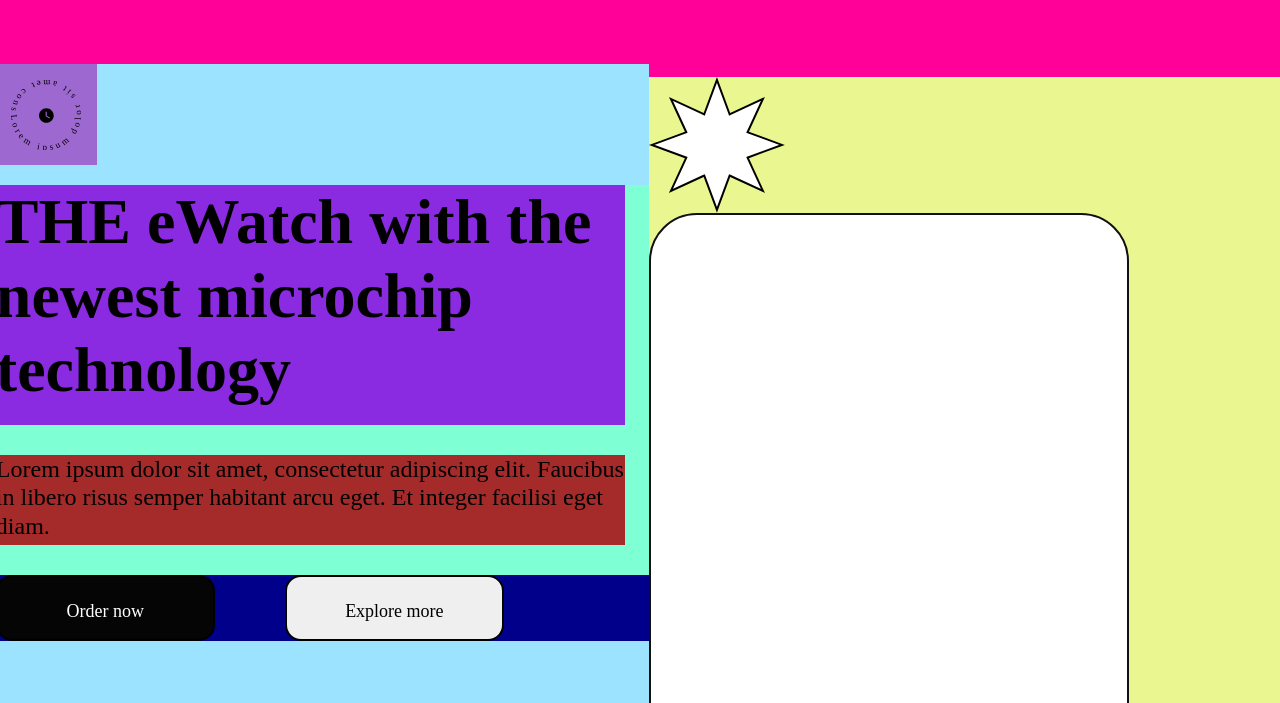
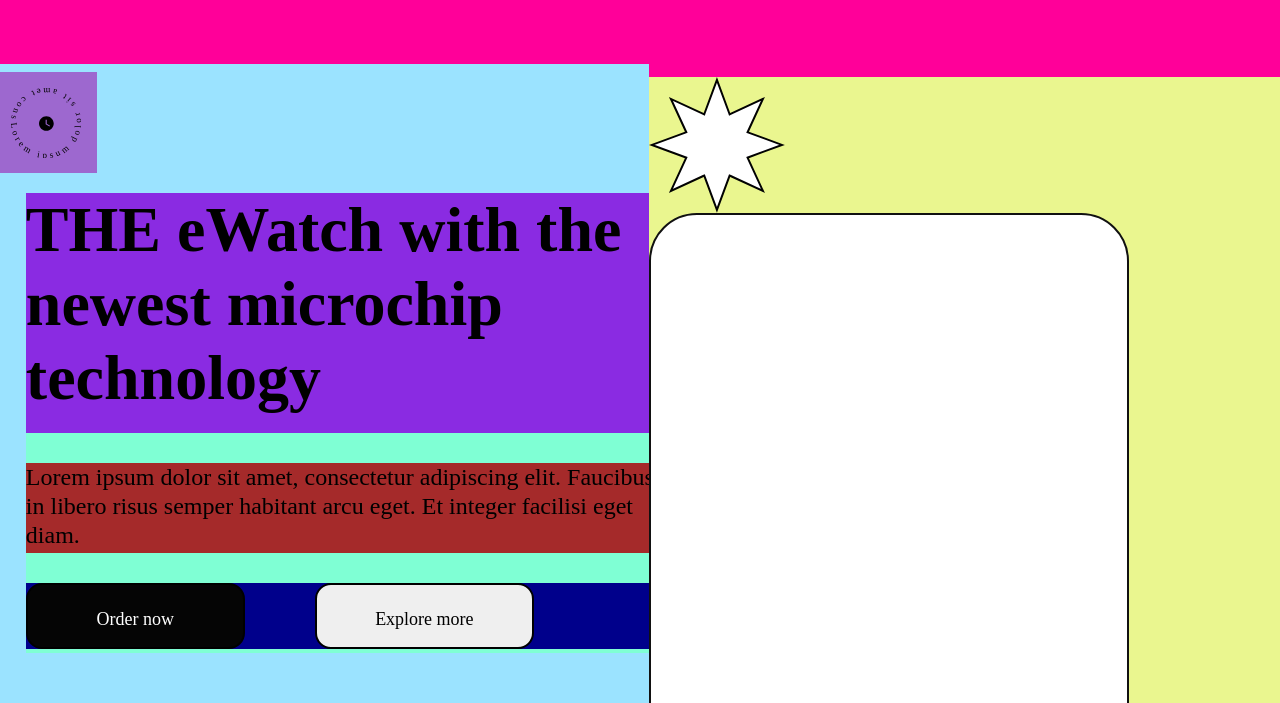
Before and after one commit to kathepr/landingPageDesigns, a plain HTML site: page index.html in a window 1280 px wide. Shown: the top 703 px of the page. Drawn offline with Linux system fonts and the light colour scheme; a web font is replaced by a local one.

Commit message:
Se realizan ajustes

```diff
--- a/css/style.css
+++ b/css/style.css
@@ -69,8 +69,9 @@ body{
     height: 460px;
     display: flex;
     flex-direction: column;
-    margin-bottom: 90px;
+    margin-bottom: 70px;
     gap: 30px;
+    margin-left: 30px;
 
 }
 
```
